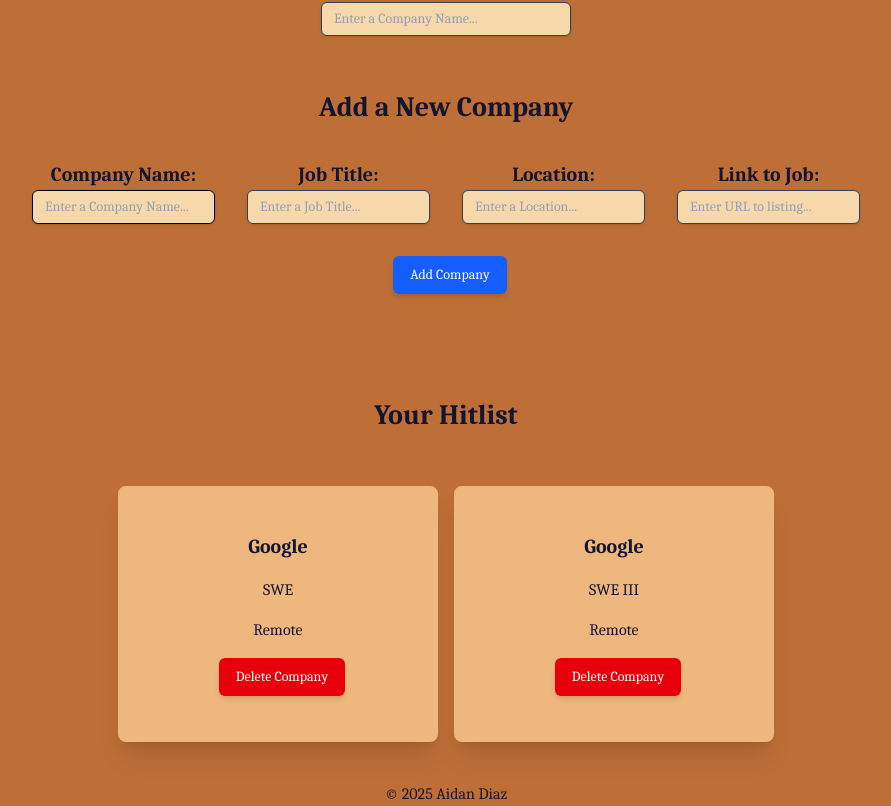
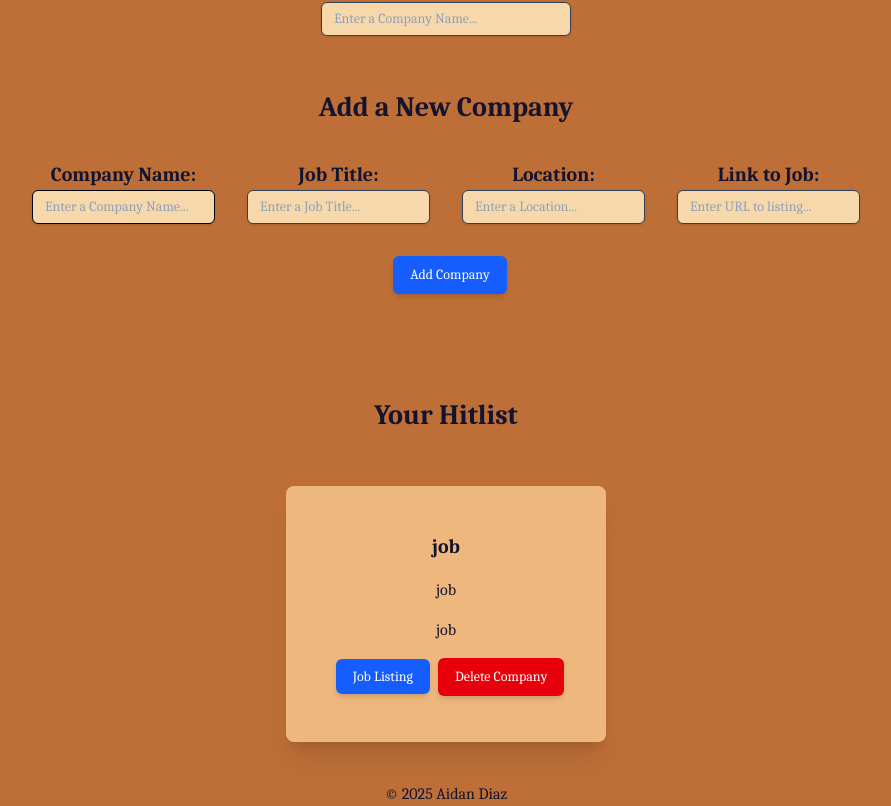
Before and after one commit to aidan-diaz/CareerClutch, a React (Vite) app: page / in a window 1280 px wide. Shown: the part 306-1112 px from the top of the page, without its empty margins (194-1085 px from the left). Built offline with nearby package versions, Linux system fonts and the light colour scheme; data requests are answered from the project's data file.

Commit message:
changed company listings - removed link from entire div and created job listing button that links to job instead

```diff
--- a/db.json
+++ b/db.json
@@ -1,18 +1,11 @@
 {
   "companies": [
     {
-      "id": "9fc0",
-      "companyName": "Google",
-      "jobTitle": "SWE",
-      "location": "Remote",
-      "link": "https://www.linkedin.com/jobs/search/?currentJobId=4152632140&keywords=google&origin=BLENDED_SEARCH_RESULT_NAVIGATION_JOB_CARD&originToLandingJobPostings=4152632140%2C4156602625%2C4156605275"
-    },
-    {
-      "id": "3133",
-      "companyName": "Google",
-      "jobTitle": "SWE III",
-      "location": "Remote",
-      "link": "https://www.linkedin.com/jobs/search/?currentJobId=4156602625&keywords=google&origin=BLENDED_SEARCH_RESULT_NAVIGATION_JOB_CARD&originToLandingJobPostings=4152632140%2C4156602625%2C4156605275"
+      "id": "72c1",
+      "companyName": "job",
+      "jobTitle": "job",
+      "location": "job",
+      "link": "https://www.linkedin.com/jobs/search/?currentJobId=4160716174&keywords=meta&origin=BLENDED_SEARCH_RESULT_NAVIGATION_JOB_CARD&originToLandingJobPostings=4164029180%2C4167282879%2C4160716174"
     }
   ]
 }
--- a/src/components/Company.jsx
+++ b/src/components/Company.jsx
@@ -1,11 +1,11 @@
 import CompanyName from "./CompanyName"
 import JobTitle from "./JobTitle"
 import Location from "./Location"
+import JobListingButton from "./JobListingButton"
 import DeleteCompanyButton from "./DeleteCompanyButton"
 
 const Company = ({ id, name, title, location, link, onClick }) => {
     return (
-        <a href={link} target="_blank">
             <li
                 id={id}
                 className="flex flex-col justify-center items-center w-80 h-64 gap-y-4 border-2 border-card-cream rounded-lg shadow-xl bg-card-cream hover:scale-105 transition duration-150 ease-in-out"
@@ -13,9 +13,11 @@
                 <CompanyName name={name} />
                 <JobTitle title={title} />
                 <Location location={location} />
+                <div>
+                <JobListingButton link={link} />
                 <DeleteCompanyButton onClick={onClick} />
+                </div>
             </li>
-        </a>
     )
 }
 
--- a/src/components/DeleteCompanyButton.jsx
+++ b/src/components/DeleteCompanyButton.jsx
@@ -1,7 +1,7 @@
 const DeleteCompanyButton = ({ onClick }) => {
     return (
         <button
-            className="rounded-md bg-red-600 py-2 px-4 border border-transparent text-center text-sm text-white transition-all shadow-md hover:shadow-lg focus:bg-red-700 focus:shadow-none active:bg-red-700 hover:bg-red-700 active:shadow-none disabled:pointer-events-none disabled:opacity-50 disabled:shadow-none ml-2"
+            className="rounded-md bg-red-600 py-2 px-4 border border-transparent text-center text-sm text-white transition-all shadow-md hover:shadow-lg focus:bg-red-700 focus:shadow-none active:bg-red-700 hover:bg-red-700 active:shadow-none hover:cursor-pointer disabled:opacity-50 disabled:shadow-none ml-2"
             onClick={onClick}
             >
                 Delete Company
--- /dev/null
+++ b/src/components/JobListingButton.jsx
@@ -0,0 +1,13 @@
+const JobListingButton = ({ link }) => {
+    return (
+        <a
+            href={link}
+            target="_blank"
+            className="rounded-md bg-blue-600 py-2 px-4 border border-transparent text-center text-sm text-white transition-all shadow-md hover:shadow-lg focus:bg-blue-700 focus:shadow-none active:bg-blue-700 hover:bg-blue-700 active:shadow-none hover:cursor-pointer disabled:opacity-50 disabled:shadow-none ml-2"
+        >
+            Job Listing
+        </a>
+    )
+}
+
+export default JobListingButton
```
